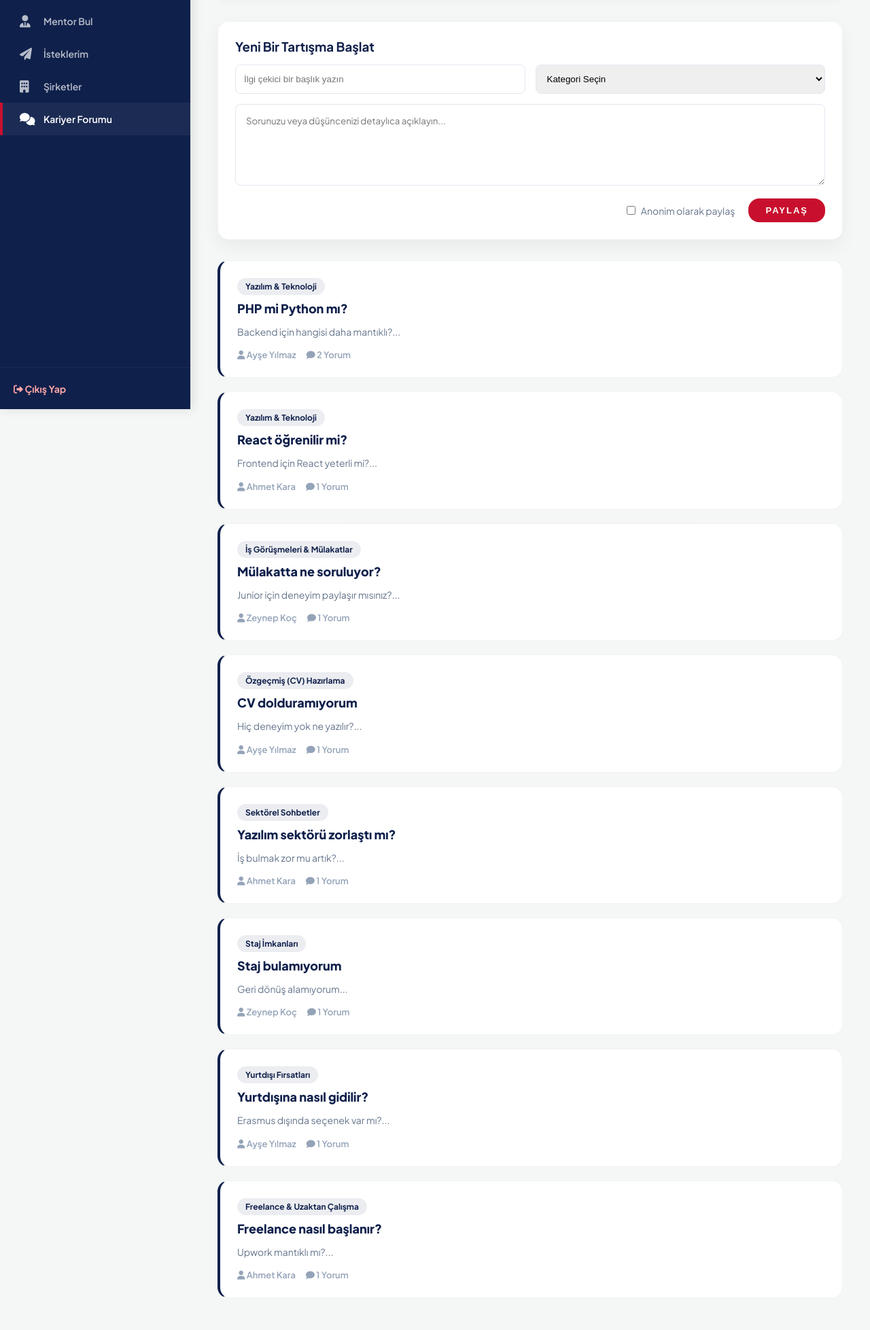
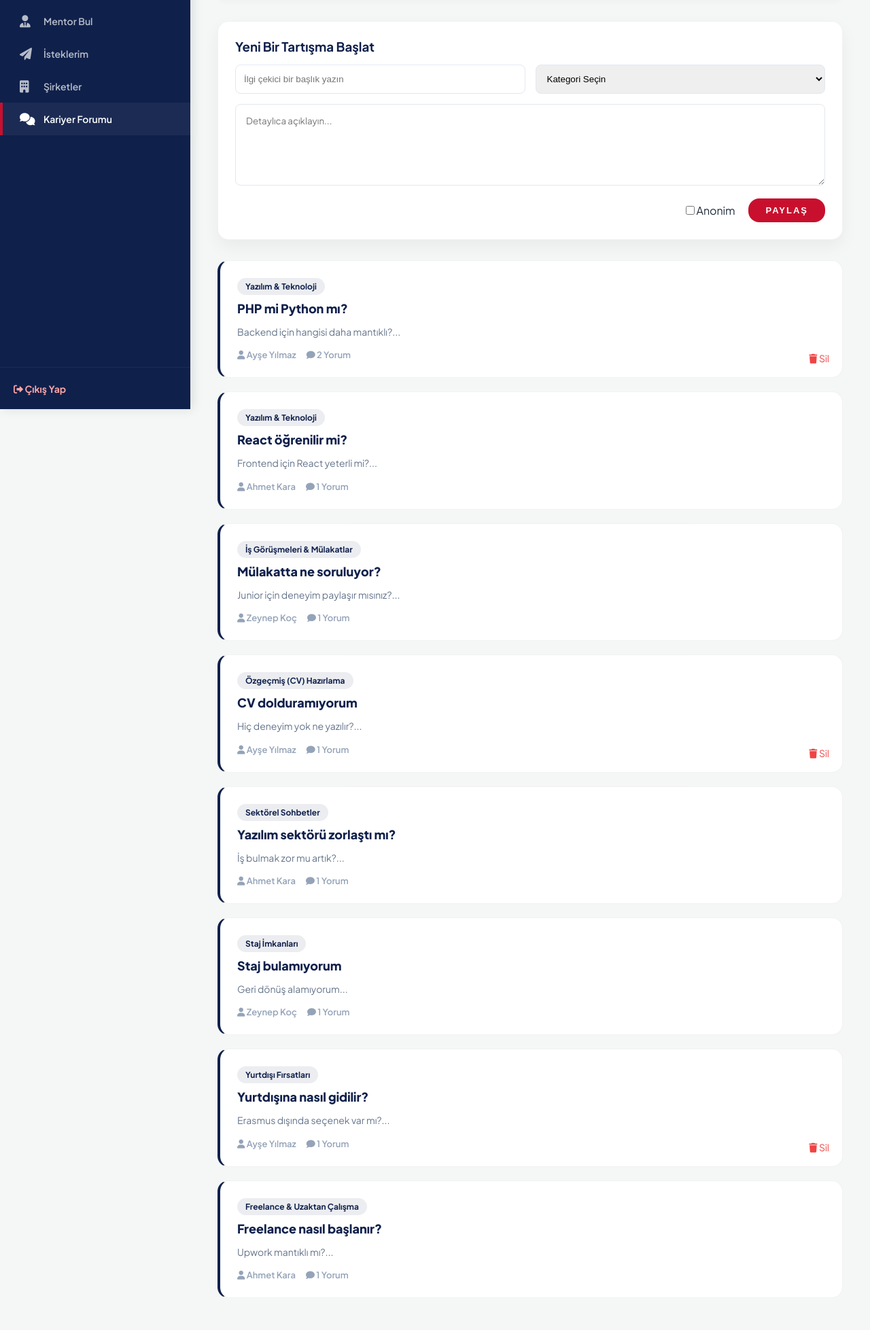
Before and after one commit to Sila-Donmez/KARIYER-ODAKLI-MEZUN-DAYANISMA-FORMU, a PHP site: page /forum/forum.php in a window 1280 px wide, after a click that opens the changed part. Shown: the part 198-2155 px from the top of the page at 68% size. Run offline with PHP 8.4, Linux system fonts and the light colour scheme; a user stored in the database is signed in; data comes from the database, SQL or seed files in the repository.

Commit message:
Update forum.php

```diff
--- a/kariyer_platformu/forum/forum.php
+++ b/kariyer_platformu/forum/forum.php
@@ -8,8 +8,13 @@ if (!isset($_SESSION['user_id'])) {
     exit();
 }
 
+if (isset($_GET['delete_id'])) {
+    delete_forum_post($conn, intval($_GET['delete_id']), $_SESSION['user_id']);
+    header("Location: forum.php");
+    exit();
+}
+
 $role = $_SESSION['role'];
-
 $catFilter = isset($_GET['cat']) ? intval($_GET['cat']) : 0;
 $q = isset($_GET['q']) ? clean($_GET['q']) : '';
 
@@ -20,15 +25,11 @@ $sql = "SELECT fp.*, fc.name as category_name, u.first_name, u.last_name,
         LEFT JOIN users u ON fp.user_id = u.id
         WHERE 1=1";
 
-if ($catFilter > 0) {
-    $sql .= " AND fp.category_id = $catFilter";
-}
-
+if ($catFilter > 0) { $sql .= " AND fp.category_id = $catFilter"; }
 if ($q != '') {
     $q_safe = $conn->real_escape_string($q);
     $sql .= " AND (fp.title LIKE '%$q_safe%' OR fp.content LIKE '%$q_safe%')";
 }
-
 $sql .= " ORDER BY fp.created_at DESC";
 
 $posts = $conn->query($sql);
@@ -40,23 +41,17 @@ $categories = $conn->query("SELECT * FROM forum_categories");
     <meta charset="UTF-8">
     <meta name="viewport" content="width=device-width, initial-scale=1.0">
     <title>Forum | KBÜ Mentorluk</title>
-
     <link rel="stylesheet" href="https://cdnjs.cloudflare.com/ajax/libs/font-awesome/6.0.0/css/all.min.css">
     <link rel="stylesheet" href="../assets/css/main.css">
     <link rel="stylesheet" href="../assets/css/app.css">
     <link rel="stylesheet" href="../assets/css/forum.css">
-
     <script src="https://code.jquery.com/jquery-3.6.0.min.js"></script>
 </head>
 <body>
-
     <div class="app-container">
-
-        <!-- MERKEZİ MENÜ ÇAĞRILDI (Yol bir üst dizine çıkacak şekilde ayarlandı) -->
         <?php include '../includes/sidebar.php'; ?>
 
         <main class="main-content">
-
             <div class="page-header" style="display: flex; justify-content: space-between; align-items: center;">
                 <div>
                     <h1 class="page-title">Kariyer Forumu</h1>
@@ -72,9 +67,7 @@ $categories = $conn->query("SELECT * FROM forum_categories");
                 <select name="cat" onchange="this.form.submit()">
                     <option value="0">Tüm Kategoriler</option>
                     <?php while($cat = $categories->fetch_assoc()): ?>
-                        <option value="<?= $cat['id'] ?>" <?= $catFilter==$cat['id']?'selected':'' ?>>
-                            <?= $cat['name'] ?>
-                        </option>
+                        <option value="<?= $cat['id'] ?>" <?= $catFilter==$cat['id']?'selected':'' ?>><?= $cat['name'] ?></option>
                     <?php endwhile; ?>
                 </select>
             </form>
@@ -91,12 +84,9 @@ $categories = $conn->query("SELECT * FROM forum_categories");
                             <?php endwhile; ?>
                         </select>
                     </div>
-                    <textarea name="content" required placeholder="Sorunuzu veya düşüncenizi detaylıca açıklayın..."></textarea>
-
+                    <textarea name="content" required placeholder="Detaylıca açıklayın..."></textarea>
                     <div class="form-footer">
-                        <label style="cursor: pointer; display: flex; align-items: center; gap: 8px; font-size: 14px; color: var(--text-muted);">
-                            <input type="checkbox" name="is_anonymous" value="1"> Anonim olarak paylaş
-                        </label>
+                        <label><input type="checkbox" name="is_anonymous" value="1"> Anonim</label>
                         <button type="submit" class="btn-primary" style="width: auto; padding: 10px 25px;">Paylaş</button>
                     </div>
                 </form>
@@ -105,6 +95,7 @@ $categories = $conn->query("SELECT * FROM forum_categories");
             <div class="post-list">
                 <?php if($posts && $posts->num_rows > 0): ?>
                     <?php while($p = $posts->fetch_assoc()): ?>
+                        <div class="post-card-container" style="position: relative;">
                             <a href="post_detail.php?id=<?= $p['id'] ?>" class="post-card">
                                 <span class="post-badge"><?= $p['category_name'] ?></span>
                                 <h3 class="post-title"><?= htmlspecialchars($p['title']) ?></h3>
@@ -115,15 +106,20 @@ $categories = $conn->query("SELECT * FROM forum_categories");
                                     <span><i class="fa-solid fa-comment"></i> <?= $p['comment_count'] ?> Yorum</span>
                                 </div>
                             </a>
+
+                            <?php if($p['user_id'] == $_SESSION['user_id']): ?>
+                                <a href="forum.php?delete_id=<?= $p['id'] ?>"
+                                   onclick="return confirm('Silmek istediğine emin misin?');"
+                                   style="position: absolute; bottom: 20px; right: 20px; color: #ef4444; z-index: 10; text-decoration: none; font-size: 14px;">
+                                    <i class="fa-solid fa-trash"></i> Sil
+                                </a>
+                            <?php endif; ?>
+                        </div>
                     <?php endwhile; ?>
                 <?php else: ?>
-                    <div class="glass-card" style="text-align: center; padding: 40px; color: var(--text-muted);">
-                        <i class="fa-solid fa-folder-open" style="font-size: 40px; margin-bottom: 15px; color: #cbd5e1;"></i>
-                        <p>Henüz bu kriterlere uygun bir konu bulunmuyor.</p>
-                    </div>
+                    <p>Konu bulunamadı.</p>
                 <?php endif; ?>
             </div>
-
         </main>
     </div>
 
@@ -135,9 +131,7 @@ $categories = $conn->query("SELECT * FROM forum_categories");
                 url: 'forum_operations.php',
                 type: 'POST',
                 data: $(this).serialize() + '&action=create_post',
-                success: function() {
-                    location.reload();
-                }
+                success: function() { location.reload(); }
             });
         });
     });
```
Lines whose indentation alone changed are shown as unchanged.
